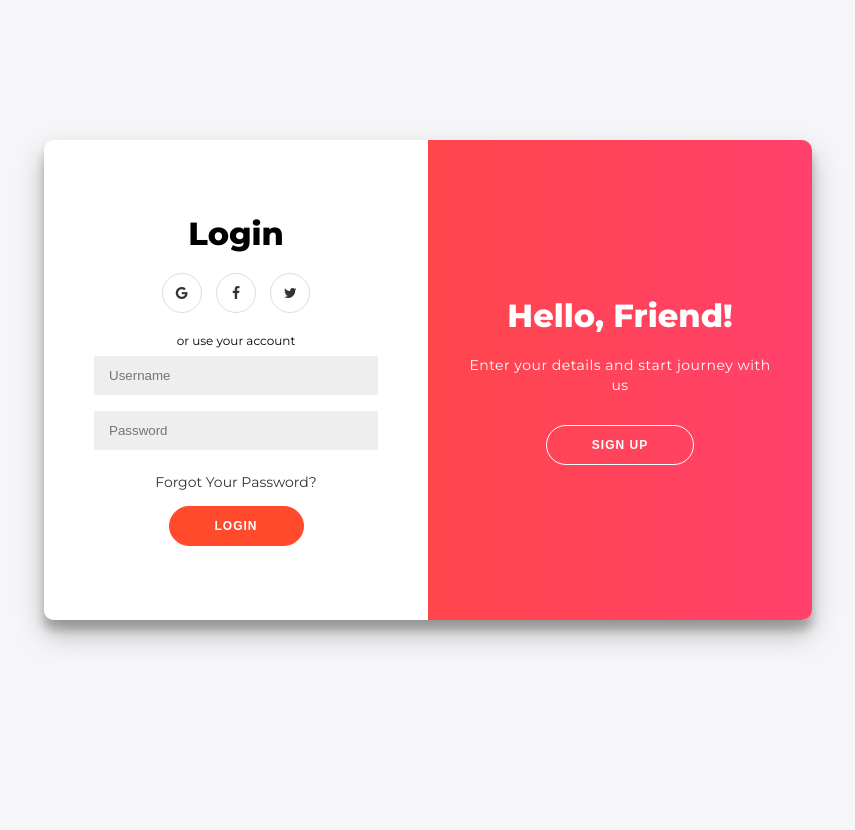
After one commit to QU3B1M/CustomersMGMT, a Django app: page /login/ in a window 1280 px wide. The commit adds this page. Shown: the whole page, without its empty margins (212-1067 px from the left). Run offline with Django 3.2, Linux system fonts and the light colour scheme.

Commit message:
Login and Singup Page finished

```diff
--- a/app/forms.py
+++ b/app/forms.py
@@ -1,4 +1,8 @@
 from django.forms import ModelForm
+from django.contrib.auth.forms import UserCreationForm
+from django import forms
+from django.core.exceptions import ValidationError
+from django.contrib.auth.models import User
 from .models import Order, Customer
 
 
@@ -14,3 +18,26 @@ class CustomerForm(ModelForm):
     class Meta:
         model = Customer
         fields = '__all__'
+
+
+class CreateUserForm(UserCreationForm):
+    username = forms.CharField(label='username',required=True, widget=forms.TextInput(attrs={'placeholder':'Username'}))
+    email = forms.EmailField(label = 'email', required=True, widget=forms.TextInput(attrs={'placeholder':'Email'}))
+    password1 = forms.CharField(label='password',required=True, widget=forms.PasswordInput(attrs={'placeholder':'Password'}))
+    password2 = forms.CharField(label='password',required=True, widget=forms.PasswordInput(attrs={'placeholder':'Password Confirmation'}))
+
+
+    class Meta:
+        model = User
+        fields = [
+            'username',
+            'email',
+            'password1',
+            'password2'
+        ]
+
+    def clean_email(self):
+        email = self.cleaned_data['email']
+        if User.objects.filter(email=email).exists():
+            raise ValidationError("A user with tha email already exists")
+        return email
--- /dev/null
+++ b/app/templates/app/login.html
@@ -0,0 +1,108 @@
+{% load static %}
+<html>
+<head>
+	<title>SignUp and Login</title>
+    <link rel="stylesheet" type="text/css" href="{% static '/css/style.css' %}">
+    <link rel="stylesheet" href="https://cdnjs.cloudflare.com/ajax/libs/font-awesome/4.7.0/css/font-awesome.min.css">
+</head>
+<body>
+	<div id="id_alert_div">
+		{% if form.errors %}
+			{% for field in form %}
+				{% for error in field.errors %}
+					<div class="alert alert-danger">
+						<strong>{{ error|escape }}</strong>
+					</div>
+				{% endfor %}
+			{% endfor %}
+			<p>Did you forget your login information?</p>
+			{% for error in form.non_field_errors %}
+				<div class="alert alert-danger">
+					<strong>{{ error|escape }}</strong>
+				</div>
+			{% endfor %}
+			<hr>
+		{% endif %}
+
+		{% for message in messages %}
+			<strong>{{ message }}</strong>
+		{% endfor %}
+	</div>
+
+	<div class="container" id="container">
+		<div class="form-container sign-up-container">
+			<form method="POST" id="id_register_form" onsubmit="return validateForm()" name="register_form" action="">
+				{% csrf_token %}
+				<h1>Create Account</h1>
+				<div class="social-container">
+					<a href="#" class="social"><i class="fa fa-google"></i></a>
+					<a href="#" class="social"><i class="fa fa-facebook"></i></a>
+					<a href="#" class="social"><i class="fa fa-twitter"></i></a>
+				</div>
+				<span>or use your email for registration</span>
+				{{ form.username }}
+				{{ form.email }}
+				{{ form.password1 }}
+				{{ form.password2 }}
+				<button type='submit' name='submit' action="submit" value='sign_up'>SignUp</button>
+			</form>
+		</div>
+		<div class="form-container sign-in-container">
+			<form method="POST" action="#">
+				{% csrf_token %}
+				<h1>Login</h1>
+				<div class="social-container">
+					<a href="#" class="social"><i class="fa fa-google"></i></a>
+					<a href="#" class="social"><i class="fa fa-facebook"></i></a>
+					<a href="#" class="social"><i class="fa fa-twitter"></i></a>
+				</div>
+				<span>or use your account</span>
+				<input type="text" name="username" placeholder="Username">
+				<input type="password" name="password" placeholder="Password">
+				<a href="#">Forgot Your Password?</a>
+
+				<button type='submit' name='submit' action="submit" value='sign_in'>Login</button>
+			</form>
+		</div>
+		<div class="overlay-container">
+			<div class="overlay">
+				<div class="overlay-panel overlay-left">
+					<h1>Welcome Back!</h1>
+					<p>To keep connected with us please login with your personal info</p>
+					<button class="ghost" id="signIn">Login</button>
+				</div>
+				<div class="overlay-panel overlay-right">
+					<h1>Hello, Friend!</h1>
+					<p>Enter your details and start journey with us</p>
+					<button class="ghost" id="signUp">Sign Up</button>
+				</div>
+			</div>
+		</div>
+	</div>
+
+	<script type="text/javascript">
+		const signUpButton = document.getElementById('signUp');
+		const signInButton = document.getElementById('signIn');
+		const container = document.getElementById('container');
+
+		signUpButton.addEventListener('click', () => {
+			container.classList.add("right-panel-active");
+		});
+		signInButton.addEventListener('click', () => {
+			container.classList.remove("right-panel-active");
+		});
+
+		function validateForm() {
+			var p1 = document.forms["register_form"]["password1"].value;
+			var p2 = document.forms["register_form"]["password2"].value;
+			if (p1 != p2) {
+				alert("The two password fields didn't match");
+				return false;
+			}
+		}
+
+	</script>
+
+
+</body>
+</html>
--- a/app/urls.py
+++ b/app/urls.py
@@ -3,9 +3,12 @@ from . import views
 
 urlpatterns = [
     path('', views.home, name='home'),
+    # path('login/', views.login, name='login'),
+    path('login/', views.signup_login, name='login'),
+    path('logout/', views.logout_user, name='logout'),
+
     path('products?', views.products, name='products'),
     path('customer/<str:pk>', views.customer, name='customer'),
-    # path('create_order/', views.create_order, name='create_order'),
     path('create_order/<str:pk>', views.create_order, name='create_order'),
     path('update_order/<str:pk>', views.update_order, name='update_order'),
     path('delete_order/<str:pk>', views.delete_order, name='delete_order'),
--- a/app/views.py
+++ b/app/views.py
@@ -1,18 +1,21 @@
 from django.shortcuts import render, redirect
 from django.http import HttpResponse
 from django.forms import inlineformset_factory
+from django.contrib import messages
+from django.contrib.auth import authenticate, login, logout
+from django.contrib.auth.decorators import login_required
+
 from .models import *
-from .forms import OrderForm
+from .forms import OrderForm, CreateUserForm
 from .filters import OrderFilter
 
 
+@login_required(login_url='login')
 def home(request):
     orders = Order.objects.all()
     customers = Customer.objects.all()
-
     total_customers = customers.count()
     total_orders = orders.count()
-
     done = orders.filter(status='Done').count()
     pending = orders.filter(status='Pending').count()
 
@@ -28,12 +31,53 @@ def home(request):
     return render(request, 'app/dashboard.html', context)
 
 
+def signup_login(request):
+    if request.user.is_authenticated:
+        return redirect('home')
+    else:
+        form = CreateUserForm()
+        if request.method == "POST":
+
+            if request.POST.get('submit') == 'sign_up':
+                form = CreateUserForm(request.POST)
+                if form.is_valid():
+                    form.save()
+                    user = form.cleaned_data.get('username')
+                    messages.success(request, 'User {} was created successfully'.format(user))
+                else:
+                    messages.error(request, 'Nope')
+
+            elif request.POST.get('submit') == 'sign_in':
+                username = request.POST.get('username')
+                password = request.POST.get('password')
+                user = authenticate(request, username=username, password=password)
+                if user is not None:
+                    login(request, user)
+                    return redirect('home')
+                else:
+                    messages.info(request, 'Username or Password is Incorrect')
+
+        context = {
+            'form': form
+        }
+
+        return render(request, 'app/login.html', context)
+
+
+@login_required(login_url='login')
+def logout_user(request):
+    logout(request)
+    return redirect('login')
+
+
+@login_required(login_url='login')
 def products(request):
     products = Product.objects.all()
 
     return render(request, 'app/products.html', {'products': products})
 
 
+@login_required(login_url='login')
 def customer(request, pk):
     customer = Customer.objects.get(id=pk)
     orders = customer.order_set.all()
@@ -51,6 +95,7 @@ def customer(request, pk):
     return render(request, 'app/customer.html', context)
 
 
+@login_required(login_url='login')
 def create_order(request, pk):
     OrderFormSet = inlineformset_factory(Customer, Order, fields=('product', 'status'), extra=1, can_delete=False)
     customer = Customer.objects.get(id=pk)
@@ -72,8 +117,8 @@ def create_order(request, pk):
     return render(request, 'app/order_form.html', context)
 
 
+@login_required(login_url='login')
 def update_order(request, pk):
-
     order = Order.objects.get(id=pk)
     form = OrderForm(instance=order)
 
@@ -91,8 +136,8 @@ def update_order(request, pk):
     return render(request, 'app/update_order_form.html', context)
 
 
+@login_required(login_url='login')
 def delete_order(request, pk):
-
     order = Order.objects.get(id=pk)
 
     if request.method == 'POST':
--- /dev/null
+++ b/static/css/style.css
@@ -0,0 +1,232 @@
+@import url('https://fonts.googleapis.com/css?family=Montserrat:400,800');
+
+* {
+	box-sizing: border-box;
+}
+
+body {
+	background: #f6f5f7;
+	display: flex;
+	justify-content: center;
+	align-items: center;
+	flex-direction: column;
+	font-family: 'Montserrat', sans-serif;
+	height: 100vh;
+	margin: -20px 0 50px;
+}
+
+h1 {
+	font-weight: bold;
+	margin: 0;
+}
+
+h2 {
+	text-align: center;
+}
+
+p {
+	font-size: 14px;
+	font-weight: 100;
+	line-height: 20px;
+	letter-spacing: 0.5px;
+	margin: 20px 0 30px;
+}
+
+span {
+	font-size: 12px;
+}
+
+a {
+	color: #333;
+	font-size: 14px;
+	text-decoration: none;
+	margin: 15px 0;
+}
+
+button {
+	border-radius: 20px;
+	border: 1px solid #FF4B2B;
+	background-color: #FF4B2B;
+	color: #FFFFFF;
+	font-size: 12px;
+	font-weight: bold;
+	padding: 12px 45px;
+	letter-spacing: 1px;
+	text-transform: uppercase;
+	transition: transform 80ms ease-in;
+}
+
+button:active {
+	transform: scale(0.95);
+}
+
+button:focus {
+	outline: none;
+}
+
+button.ghost {
+	background-color: transparent;
+	border-color: #FFFFFF;
+}
+
+form {
+	background-color: #FFFFFF;
+	display: flex;
+	align-items: center;
+	justify-content: center;
+	flex-direction: column;
+	padding: 0 50px;
+	height: 100%;
+	text-align: center;
+}
+
+input {
+	background-color: #eee;
+	border: none;
+	padding: 12px 15px;
+	margin: 8px 0;
+	width: 100%;
+}
+
+.container {
+	background-color: #fff;
+	border-radius: 10px;
+  	box-shadow: 0 14px 28px rgba(0,0,0,0.25),
+			0 10px 10px rgba(0,0,0,0.22);
+	position: relative;
+	overflow: hidden;
+	width: 768px;
+	max-width: 100%;
+	min-height: 480px;
+}
+
+.form-container {
+	position: absolute;
+	top: 0;
+	height: 100%;
+	transition: all 0.6s ease-in-out;
+}
+
+.sign-in-container {
+	left: 0;
+	width: 50%;
+	z-index: 2;
+}
+
+.container.right-panel-active .sign-in-container {
+	transform: translateX(100%);
+}
+
+.sign-up-container {
+	left: 0;
+	width: 50%;
+	opacity: 0;
+	z-index: 1;
+}
+
+.container.right-panel-active .sign-up-container {
+	transform: translateX(100%);
+	opacity: 1;
+	z-index: 5;
+	animation: show 0.6s;
+}
+
+@keyframes show {
+	0%, 49.99% {
+		opacity: 0;
+		z-index: 1;
+	}
+
+	50%, 100% {
+		opacity: 1;
+		z-index: 5;
+	}
+}
+
+.overlay-container {
+	position: absolute;
+	top: 0;
+	left: 50%;
+	width: 50%;
+	height: 100%;
+	overflow: hidden;
+	transition: transform 0.6s ease-in-out;
+	z-index: 100;
+}
+
+.container.right-panel-active .overlay-container{
+	transform: translateX(-100%);
+}
+
+.overlay {
+	background: #FF416C;
+	background: -webkit-linear-gradient(to right, #FF4B2B, #FF416C);
+	background: linear-gradient(to right, #FF4B2B, #FF416C);
+	background-repeat: no-repeat;
+	background-size: cover;
+	background-position: 0 0;
+	color: #FFFFFF;
+	position: relative;
+	left: -100%;
+	height: 100%;
+	width: 200%;
+  	transform: translateX(0);
+	transition: transform 0.6s ease-in-out;
+}
+
+.container.right-panel-active .overlay {
+  	transform: translateX(50%);
+}
+
+.overlay-panel {
+	position: absolute;
+	display: flex;
+	align-items: center;
+	justify-content: center;
+	flex-direction: column;
+	padding: 0 40px;
+	text-align: center;
+	top: 0;
+	height: 100%;
+	width: 50%;
+	transform: translateX(0);
+	transition: transform 0.6s ease-in-out;
+}
+
+.overlay-left {
+	transform: translateX(-20%);
+}
+
+.container.right-panel-active .overlay-left {
+	transform: translateX(0);
+}
+
+.overlay-right {
+	right: 0;
+	transform: translateX(0);
+}
+
+.container.right-panel-active .overlay-right {
+	transform: translateX(20%);
+}
+
+.social-container {
+	margin: 20px 0;
+}
+
+.social-container a {
+	border: 1px solid #DDDDDD;
+	border-radius: 50%;
+	display: inline-flex;
+	justify-content: center;
+	align-items: center;
+	margin: 0 5px;
+	height: 40px;
+	width: 40px;
+}
+
+#id_alert_div {
+	position: 'relative';
+	top: '2px';
+	background-color:yellow;
+  }
```
Also changed, not shown: app/templates/app/navbar.html (+13 -0 lines), static/css/main.css (line endings or trailing spaces).
